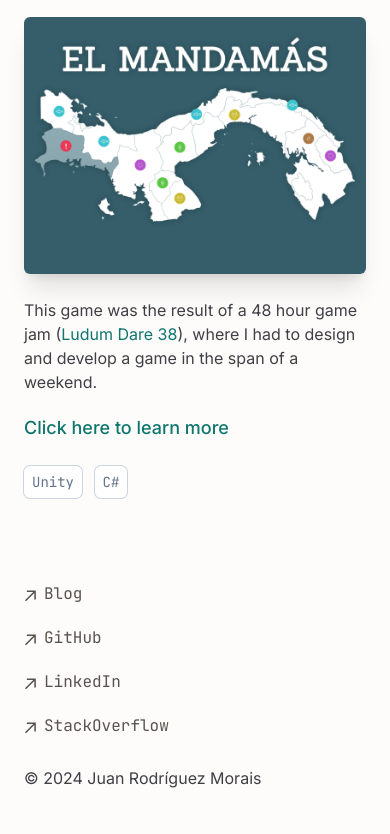
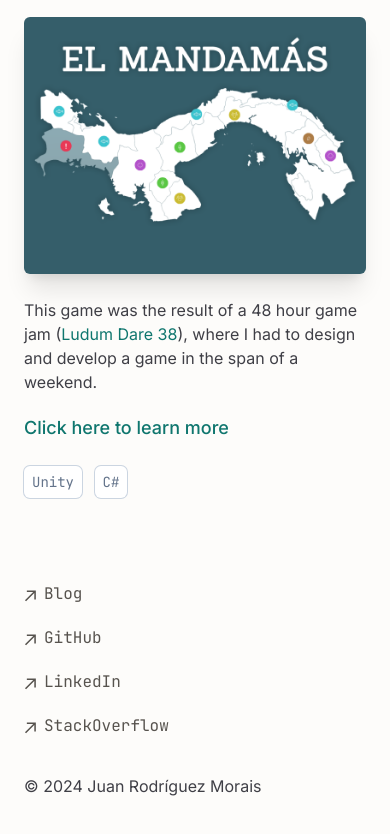
Before and after one commit to timrodz/portfolio, a Next.js app: page / in a window 390 px wide. Shown: the part 11038-11872 px from the top of the page. Built offline with nearby package versions, Linux system fonts and the light colour scheme.

Commit message:
style: Footer copy margin

```diff
--- a/app/components/Footer.tsx
+++ b/app/components/Footer.tsx
@@ -5,7 +5,7 @@
     <footer>
       <div>
         <Socials className="my-0 flex-col md:flex-row" />
-        <p className="mt-4">
+        <p className="mt-8 md:mt-4">
           &copy; {new Date().getFullYear()} Juan Rodríguez Morais
         </p>
       </div>
```
